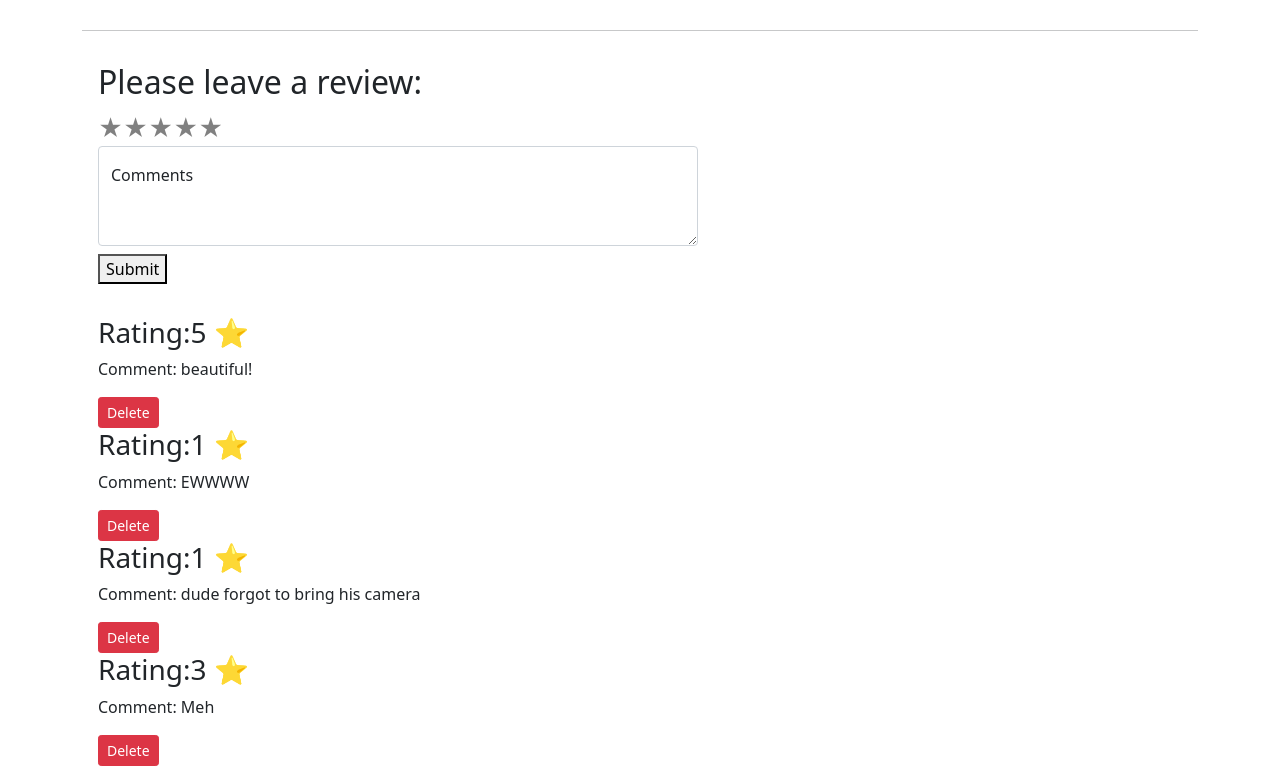
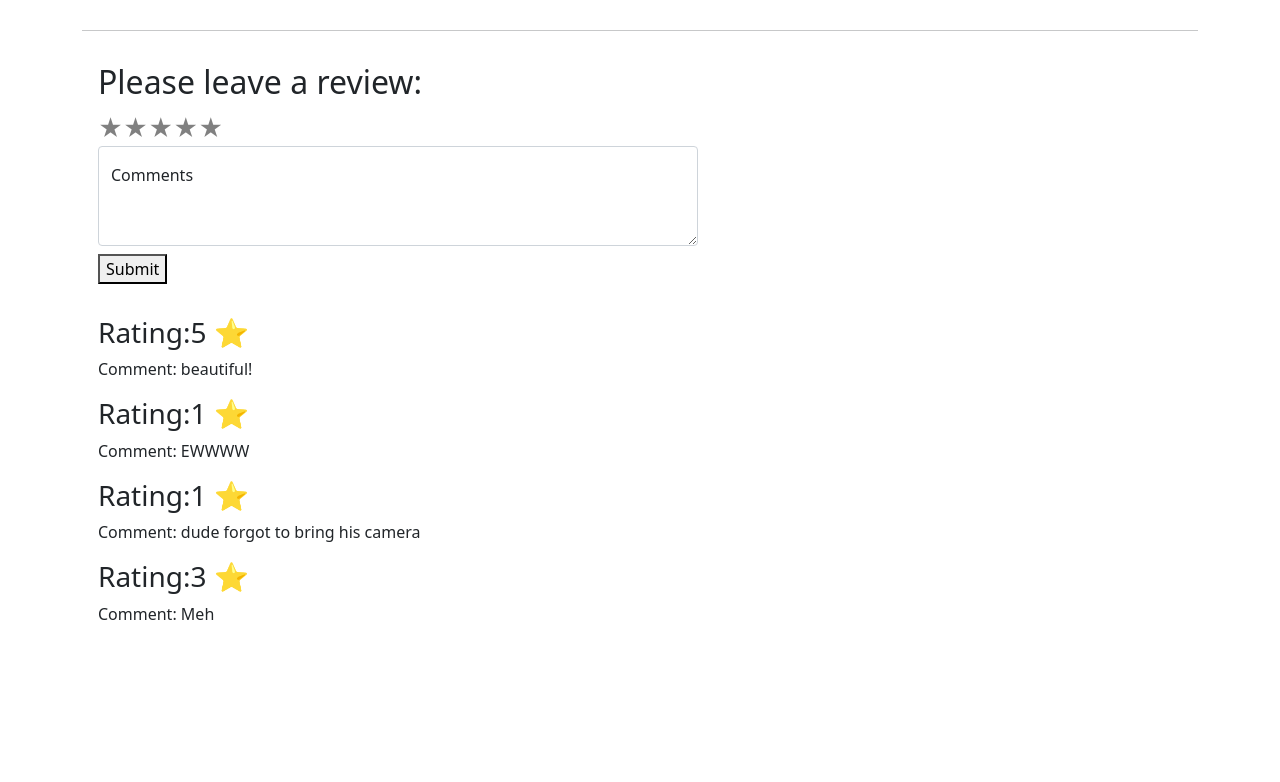
Before and after one commit to conniehqk/Photographer-Portfolio-Site-Project, a React (Create React App) app: page /portfolio in a window 1280 px wide. Shown: the part 2666-3448 px from the top of the page. After the commit the page ends 3324 px from the top, so only its background shows below. Built offline with nearby package versions, Linux system fonts and the light colour scheme; data requests are answered from the project's data file.

Commit message:
finished first button

```diff
--- a/src/components/App.js
+++ b/src/components/App.js
@@ -11,18 +11,24 @@ import { useState } from 'react';
 import { useEffect } from 'react';
 
 function App() {
+	const [loggedIn, setLoggedIn] = useState(false);
+
+	function handleLogin() {
+		setLoggedIn((loggedIn) => !loggedIn);
+	}
+
 	const [image, setImage] = useState([]);
 	const [imageList, setImageList] = useState([]);
 	const [checked, setChecked] = useState({
 		Wedding: false,
-		Portraits:false,
-		Maternity:false,
-		Family:false,
-	})
+		Portraits: false,
+		Maternity: false,
+		Family: false,
+	});
 
 	const [submittedMessage, setSubmittedMessage] = useState([]);
-	const [imageSubmitSuccess, setImageSubmitSuccess] = useState(false)
-	const [messageSubmitSuccess, setMessageSubmitSuccess] = useState(false)
+	const [imageSubmitSuccess, setImageSubmitSuccess] = useState(false);
+	const [messageSubmitSuccess, setMessageSubmitSuccess] = useState(false);
 	const [formMessage, setFormMessage] = useState({
 		name: '',
 		email: '',
@@ -43,7 +49,9 @@ function App() {
 			.then((r) => r.json())
 			.then((msg) => {
 				setSubmittedMessage([...submittedMessage, msg]);
-				setMessageSubmitSuccess(messageSubmitSuccess=>!messageSubmitSuccess)
+				setMessageSubmitSuccess(
+					(messageSubmitSuccess) => !messageSubmitSuccess
+				);
 			});
 
 		e.preventDefault();
@@ -92,7 +100,9 @@ function App() {
 			.then((r) => r.json())
 			.then((pic) => {
 				setImageList([...imageList, pic]);
-				setImageSubmitSuccess(imageSubmitSuccess=>!imageSubmitSuccess)
+				setImageSubmitSuccess(
+					(imageSubmitSuccess) => !imageSubmitSuccess
+				);
 			});
 		e.target.reset();
 	}
@@ -112,36 +122,40 @@ function App() {
 			});
 	}, []);
 
-
-    function handleClick(e){
+	function handleClick(e) {
 		setChecked({
 			...checked,
-			[e.target.name]:e.target.checked
-		})
-	  }
-
-
-
-
-    const displayphoto=Object.keys(checked).filter((x)=>checked[x]===true)
-
-	const toRender=()=>{
-		if(displayphoto.length===0){
-			return imageList
-		}
-		return imageList.filter((photo)=>displayphoto.includes(photo.subject))
+			[e.target.name]: e.target.checked,
+		});
 	}
 
+	const displayphoto = Object.keys(checked).filter(
+		(x) => checked[x] === true
+	);
+
+	const toRender = () => {
+		if (displayphoto.length === 0) {
+			return imageList;
+		}
+		return imageList.filter((photo) =>
+			displayphoto.includes(photo.subject)
+		);
+	};
 
 	return (
 		<div className="App">
-			<Navbarr />
+			<Navbarr handleLogin={handleLogin} loggedIn={loggedIn} />
 			<Switch>
 				<Route exact path="/about">
 					<About />
 				</Route>
 				<Route exact path="/portfolio">
-					<Portfolio imageList={toRender()} checked={checked} handleClick={handleClick} />
+					<Portfolio
+						loggedIn={loggedIn}
+						imageList={toRender()}
+						checked={checked}
+						handleClick={handleClick}
+					/>
 				</Route>
 				<Route exact path="/contact">
 					<Contact
--- a/src/components/Navbarr.js
+++ b/src/components/Navbarr.js
@@ -2,11 +2,11 @@ import { useState } from 'react';
 import { Navbar, Nav, Container } from 'react-bootstrap';
 import { NavLink } from 'react-router-dom';
 
-function Navbarr() {
-	const [loggedIn, setLoggedIn] = useState(false);
-	function handleLogin() {
-		setLoggedIn((loggedIn) => !loggedIn);
-	}
+function Navbarr({ handleLogin, loggedIn }) {
+	// const [loggedIn, setLoggedIn] = useState(false);
+	// function handleLogin() {
+	// 	setLoggedIn((loggedIn) => !loggedIn);
+	// }
 	function loggedInView() {
 		return (
 			<>
--- a/src/components/Portfolio.js
+++ b/src/components/Portfolio.js
@@ -3,7 +3,7 @@ import PhotoCard from './PhotoCard';
 import { Button, Container, FloatingLabel, Form, Row } from 'react-bootstrap';
 import ReactStars from 'react-rating-stars-component';
 
-function Portfolio({ imageList, checked, handleClick }) {
+function Portfolio({ imageList, checked, handleClick, loggedIn }) {
 	// const [imageList, setImageList] = useState([]);
 	const [rating, setRating] = useState(null);
 	const [comment, setComment] = useState('wedding');
@@ -60,6 +60,7 @@ function Portfolio({ imageList, checked, handleClick }) {
 			<div>
 				<h3>Rating:{item.rating} ⭐</h3>
 				<p>Comment: {item.comment} </p>
+				{loggedIn ? (
 					<Button
 						variant="danger"
 						size="sm"
@@ -67,6 +68,7 @@ function Portfolio({ imageList, checked, handleClick }) {
 					>
 						Delete
 					</Button>
+				) : null}
 			</div>
 		);
 	});
```
Lines whose indentation alone changed are shown as unchanged.
